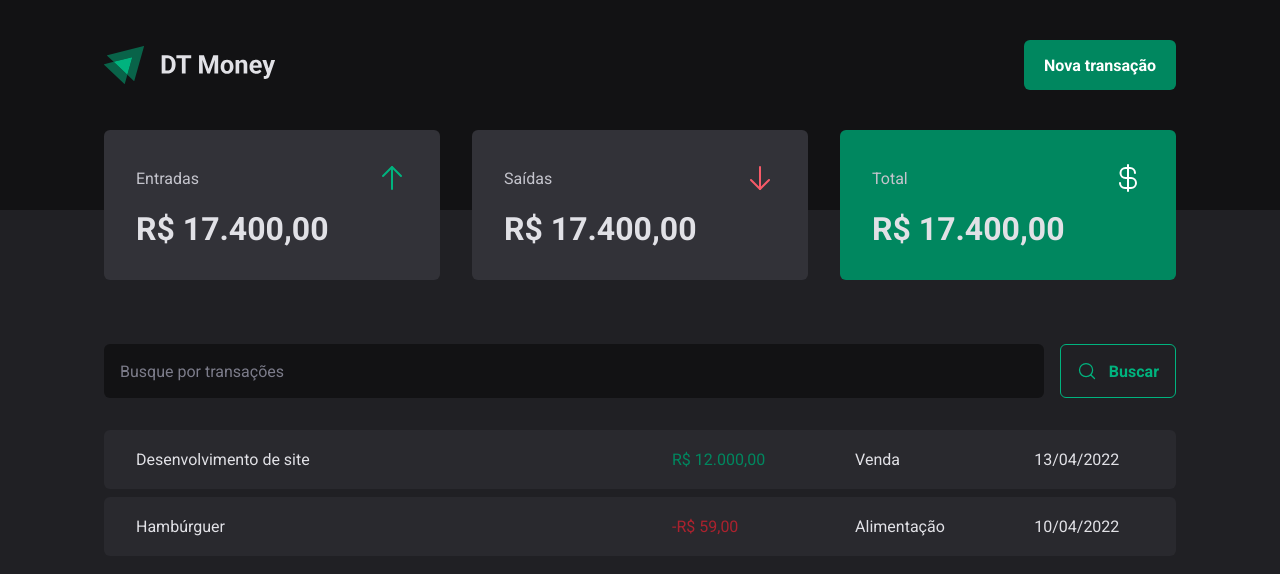
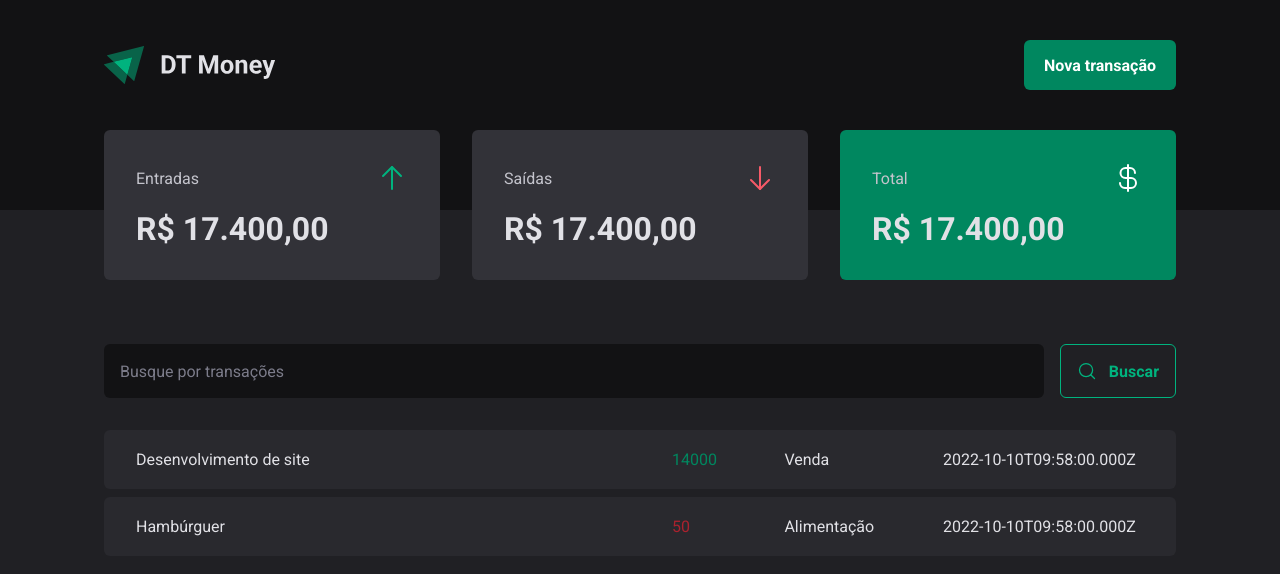
Before and after one commit to lucasmgsilva/dt-money, a React (Vite) app: page / in a window 1280 px wide. Shown: the top 574 px of the page. Built offline with nearby package versions, Linux system fonts and the light colour scheme; data requests are answered from the project's data file.

Commit message:
Realizando requisição HTTP

```diff
--- a/src/pages/Transactions/index.tsx
+++ b/src/pages/Transactions/index.tsx
@@ -1,9 +1,32 @@
+import { useEffect, useState } from "react";
 import { Header } from "../../components/Header";
 import { Summary } from "../../components/Summary";
 import { SearchForm } from "./components/SearchForm";
 import { PriceHighlight, TransactionsContainer, TransactionsTable } from "./styles";
 
+interface Transaction {
+    id: number;
+    description: string;
+    type: 'income' | 'outcome';
+    price: number;
+    category: string;
+    createdAt: string;
+}
+
 export function Transactions() {
+    const [transactions, setTransactions] = useState<Transaction[]>([]);
+
+    async function loadTransactions() {
+        const response = await fetch('http://localhost:3333/transactions');
+        const data = await response.json();
+
+        setTransactions(data)
+    }
+
+    useEffect(() => {
+        loadTransactions();
+    }, [])
+
     return (
         <div>
             <Header />
@@ -12,22 +35,16 @@
                 <SearchForm />
                 <TransactionsTable>
                     <tbody>
-                        <tr>
-                            <td width="50%">Desenvolvimento de site</td>
-                            <td>
-                                <PriceHighlight variant="income">R$ 12.000,00</PriceHighlight>
-                            </td>
-                            <td>Venda</td>
-                            <td>13/04/2022</td>
-                        </tr>
-                        <tr>
-                            <td width="50%">Hambúrguer</td>
-                            <td>
-                                <PriceHighlight variant="outcome">-R$ 59,00</PriceHighlight>
-                            </td>
-                            <td>Alimentação</td>
-                            <td>10/04/2022</td>
-                        </tr>
+                        {transactions.map(transaction => (
+                            <tr key={transaction.id}>
+                                <td width="50%">{transaction.description}</td>
+                                <td>
+                                    <PriceHighlight variant={transaction.type}>{transaction.price}</PriceHighlight>
+                                </td>
+                                <td>{transaction.category}</td>
+                                <td>{transaction.createdAt}</td>
+                            </tr>
+                        ))}
                     </tbody>
                 </TransactionsTable>
             </TransactionsContainer>
```
